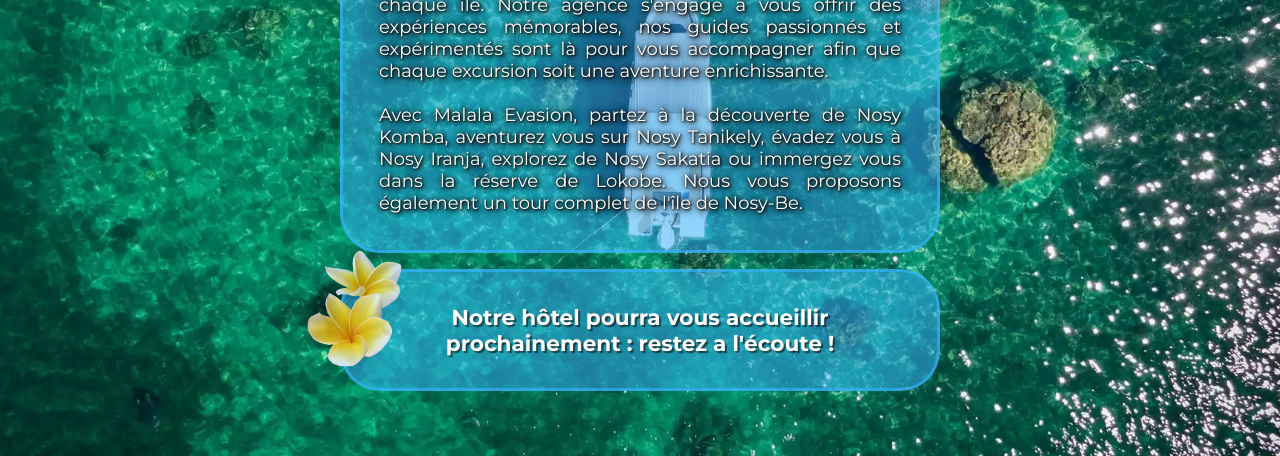
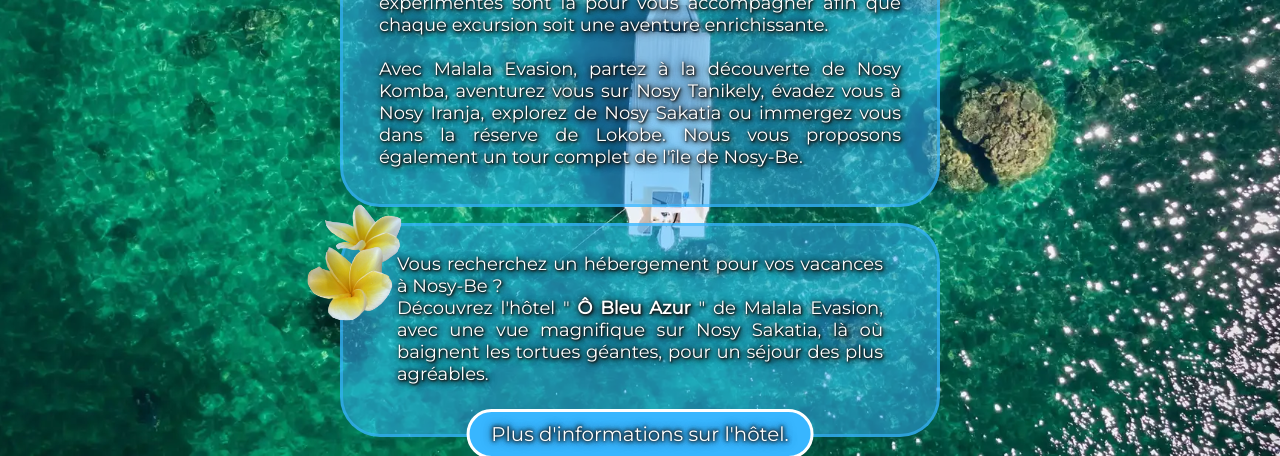
Before and after one commit to Dokja620/malala-evasion, a website: page index.html in a window 1280 px wide. Shown: the part 344-800 px from the top of the page. Drawn offline with Linux system fonts and the light colour scheme.

Commit message:
✨ feat(home and mixins): Update
Changed buttons behavior and updated the hotel section in body

```diff
--- a/index.html
+++ b/index.html
@@ -55,7 +55,13 @@
             </div>
             <div class="soon">
                 <img src="assets/imgs/home/fleur.webp" alt="fleur-blanche" width="125px" height="125px">
-                Notre hôtel pourra vous accueillir prochainement : restez a l'écoute !
+                <p>
+                    Vous recherchez un hébergement pour vos vacances à Nosy-Be ? <br>
+                    Découvrez l'hôtel " <span class="gras">Ô Bleu Azur</span> " de Malala Evasion, avec une vue
+                    magnifique sur Nosy Sakatia, là où baignent les tortues géantes,
+                    pour un séjour des plus agréables. <br>
+                    <span class="btn">Plus d'informations sur l'hôtel.</span>
+                </p>
             </div>
         </div>
     </section>
--- a/malala/_home/_home.scss
+++ b/malala/_home/_home.scss
@@ -6,7 +6,6 @@
     align-items: center;
     justify-content: center;
     padding-top: 10%;
-    overflow: hidden
 }
 
 .intro {
@@ -40,15 +39,21 @@
     text-align: center;
     border: 6px solid #ffffff49;
     font-family: 'sub-title';
-    font-size: 1.2em;
     text-shadow: 2px 2px 1px $shadow;
-    padding: 1.5em 3em;
+    padding: 1.5em 3em 2.7em;
     margin: 1rem 15px 0 15px;
-
+    position: relative;
     img {
         position: absolute;
         top: -25px;
         left: -50px;
+    }
+    .gras{
+        font-weight: 600;
+    }
+    .btn{
+        @include button-primary();
+        @include center-absolute-bottom(-25px)
     }
 }
 
--- a/malala/shared/_mixins.scss
+++ b/malala/shared/_mixins.scss
@@ -31,14 +31,14 @@
     border-radius: 35px;
     text-shadow: 0px 0px 2px $shadow, 0px 0px 4px $shadow, 0px 0px 4px $shadow, 0px 0px 4px $shadow, 0px 0px 8px $shadow, 0px 0px 12px $shadow;
     border: 3px solid $primary;
-    box-shadow: -2px 2px 0px $primary, 2px 2px 0px $primary;
+    // box-shadow: -2px 2px 0px $primary, 2px 2px 0px $primary;
     cursor: pointer;
     transition: .25s all ease-in-out;
 
-    &:hover {
-        box-shadow: -4px 4px 2px rgba($shadow, .9), 4px 4px 2px rgba($shadow, .9);
-        padding: .5em 2em;
-    }
+    // &:hover {
+    //     // box-shadow: -4px 4px 2px rgba($shadow, .9), 4px 4px 2px rgba($shadow, .9);
+    //     // padding: .5em 2em;
+    // }
 }
 
 @mixin button-secondary() {
```
Also changed, not shown: assets/styles/main.css.
